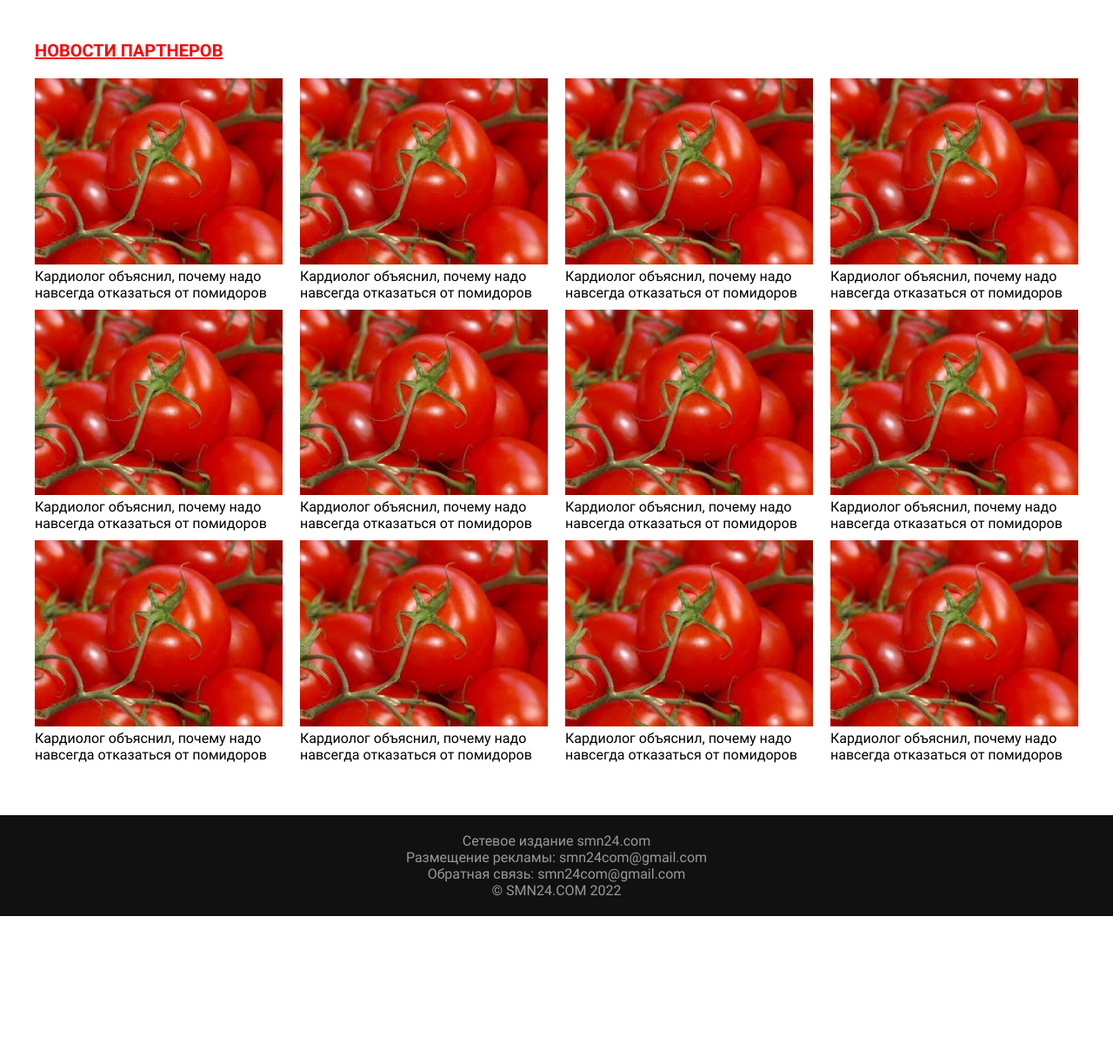
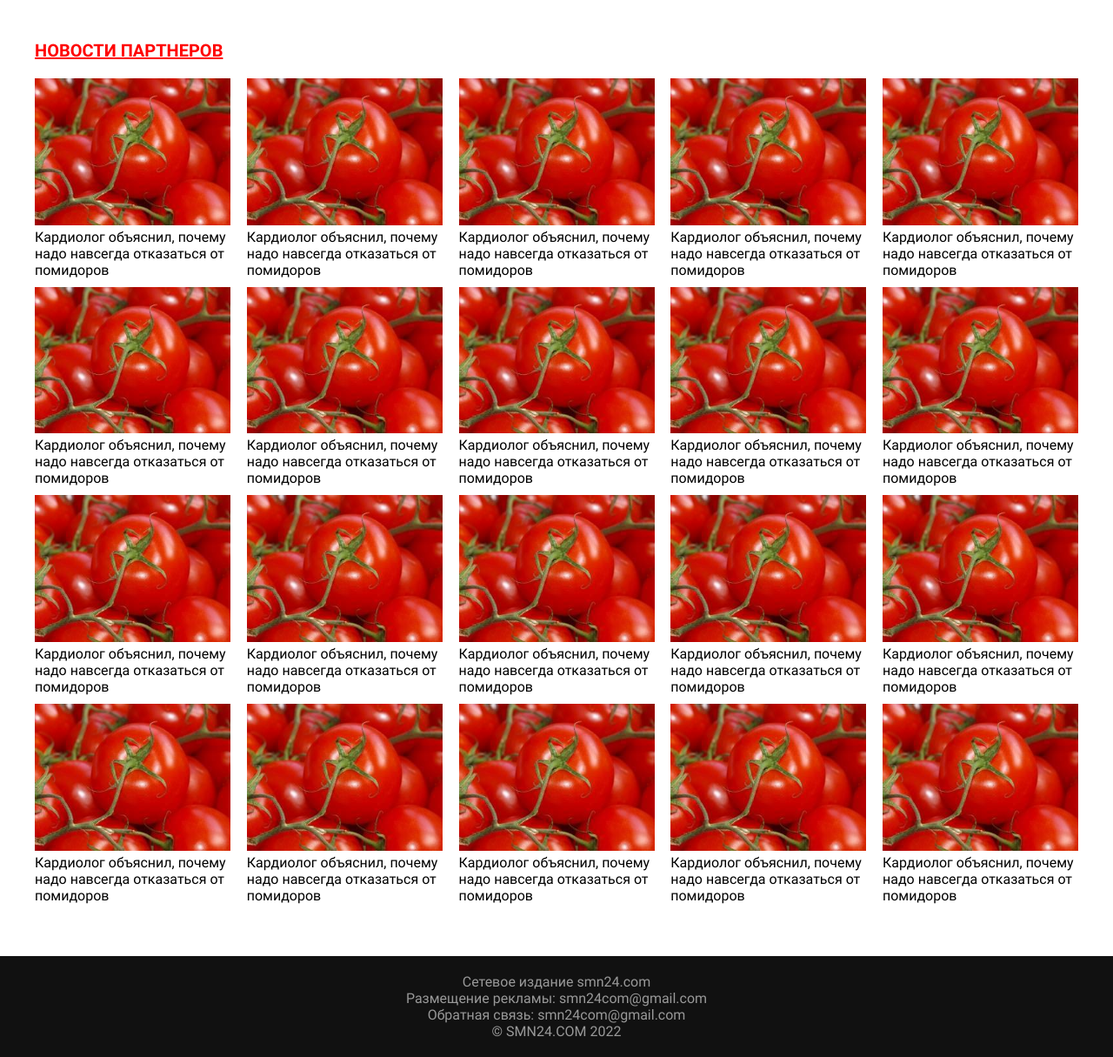
Before and after one commit to estydaven/smn24-2, a plain HTML site: page full.html in a window 1280 px wide. Shown: the part 1883-3098 px from the top of the page at 87% size. Before the commit the page ends 2936 px from the top, so only its background shows below. Drawn offline with Linux system fonts and the light colour scheme.

Commit message:
add blocks

```diff
--- a/css/styles.css
+++ b/css/styles.css
@@ -430,7 +430,7 @@ body {
     padding-bottom: 10px;
 }
 .preview__block_second {
-    width: calc(100% / 4 - 15px);
+    width: calc(100% / 5 - 15px);
 }
 .article {
     margin-bottom: 30px;
--- a/full.html
+++ b/full.html
@@ -216,54 +216,86 @@
             <div class="content content_wrap">
                 <h2 class="preview__title">Новости партнеров</h2>
                 <div class="preview__inner">
-                    <div class="preview__block preview__block_full preview__block_second">
+                    <a href="full.html" class="preview__block preview__block_second">
                         <img src="images/image12.jpg" alt="" class="preview__image">
                         <p class="preview__text">Кардиолог объяснил, почему надо навсегда отказаться от помидоров</p>
-                    </div>
-                    <div class="preview__block preview__block_full preview__block_second">
+                    </a>
+                    <a href="full.html" class="preview__block preview__block_second">
                         <img src="images/image12.jpg" alt="" class="preview__image">
                         <p class="preview__text">Кардиолог объяснил, почему надо навсегда отказаться от помидоров</p>
-                    </div>
-                    <div class="preview__block preview__block_full preview__block_second">
+                    </a>
+                    <a href="full.html" class="preview__block preview__block_second">
                         <img src="images/image12.jpg" alt="" class="preview__image">
                         <p class="preview__text">Кардиолог объяснил, почему надо навсегда отказаться от помидоров</p>
-                    </div>
-                    <div class="preview__block preview__block_full preview__block_second">
+                    </a>
+                    <a href="full.html" class="preview__block preview__block_second">
                         <img src="images/image12.jpg" alt="" class="preview__image">
                         <p class="preview__text">Кардиолог объяснил, почему надо навсегда отказаться от помидоров</p>
-                    </div>
-                    <div class="preview__block preview__block_full preview__block_second">
+                    </a>
+                    <a href="full.html" class="preview__block preview__block_second">
                         <img src="images/image12.jpg" alt="" class="preview__image">
                         <p class="preview__text">Кардиолог объяснил, почему надо навсегда отказаться от помидоров</p>
-                    </div>
-                    <div class="preview__block preview__block_full preview__block_second">
+                    </a>
+                    <a href="full.html" class="preview__block preview__block_second">
                         <img src="images/image12.jpg" alt="" class="preview__image">
                         <p class="preview__text">Кардиолог объяснил, почему надо навсегда отказаться от помидоров</p>
-                    </div>
-                    <div class="preview__block preview__block_full preview__block_second">
+                    </a>
+                    <a href="full.html" class="preview__block preview__block_second">
                         <img src="images/image12.jpg" alt="" class="preview__image">
                         <p class="preview__text">Кардиолог объяснил, почему надо навсегда отказаться от помидоров</p>
-                    </div>
-                    <div class="preview__block preview__block_full preview__block_second">
+                    </a>
+                    <a href="full.html" class="preview__block preview__block_second">
                         <img src="images/image12.jpg" alt="" class="preview__image">
                         <p class="preview__text">Кардиолог объяснил, почему надо навсегда отказаться от помидоров</p>
-                    </div>
-                    <div class="preview__block preview__block_full preview__block_second">
+                    </a>
+                    <a href="full.html" class="preview__block preview__block_second">
                         <img src="images/image12.jpg" alt="" class="preview__image">
                         <p class="preview__text">Кардиолог объяснил, почему надо навсегда отказаться от помидоров</p>
-                    </div>
-                    <div class="preview__block preview__block_full preview__block_second">
+                    </a>
+                    <a href="full.html" class="preview__block preview__block_second">
                         <img src="images/image12.jpg" alt="" class="preview__image">
                         <p class="preview__text">Кардиолог объяснил, почему надо навсегда отказаться от помидоров</p>
-                    </div>
-                    <div class="preview__block preview__block_full preview__block_second">
+                    </a>
+                    <a href="full.html" class="preview__block preview__block_second">
                         <img src="images/image12.jpg" alt="" class="preview__image">
                         <p class="preview__text">Кардиолог объяснил, почему надо навсегда отказаться от помидоров</p>
-                    </div>
-                    <div class="preview__block preview__block_full preview__block_second">
+                    </a>
+                    <a href="full.html" class="preview__block preview__block_second">
                         <img src="images/image12.jpg" alt="" class="preview__image">
                         <p class="preview__text">Кардиолог объяснил, почему надо навсегда отказаться от помидоров</p>
-                    </div>
+                    </a>
+                    <a href="full.html" class="preview__block preview__block_second">
+                        <img src="images/image12.jpg" alt="" class="preview__image">
+                        <p class="preview__text">Кардиолог объяснил, почему надо навсегда отказаться от помидоров</p>
+                    </a>
+                    <a href="full.html" class="preview__block preview__block_second">
+                        <img src="images/image12.jpg" alt="" class="preview__image">
+                        <p class="preview__text">Кардиолог объяснил, почему надо навсегда отказаться от помидоров</p>
+                    </a>
+                    <a href="full.html" class="preview__block preview__block_second">
+                        <img src="images/image12.jpg" alt="" class="preview__image">
+                        <p class="preview__text">Кардиолог объяснил, почему надо навсегда отказаться от помидоров</p>
+                    </a>
+                    <a href="full.html" class="preview__block preview__block_second">
+                        <img src="images/image12.jpg" alt="" class="preview__image">
+                        <p class="preview__text">Кардиолог объяснил, почему надо навсегда отказаться от помидоров</p>
+                    </a>
+                    <a href="full.html" class="preview__block preview__block_second">
+                        <img src="images/image12.jpg" alt="" class="preview__image">
+                        <p class="preview__text">Кардиолог объяснил, почему надо навсегда отказаться от помидоров</p>
+                    </a>
+                    <a href="full.html" class="preview__block preview__block_second">
+                        <img src="images/image12.jpg" alt="" class="preview__image">
+                        <p class="preview__text">Кардиолог объяснил, почему надо навсегда отказаться от помидоров</p>
+                    </a>
+                    <a href="full.html" class="preview__block preview__block_second">
+                        <img src="images/image12.jpg" alt="" class="preview__image">
+                        <p class="preview__text">Кардиолог объяснил, почему надо навсегда отказаться от помидоров</p>
+                    </a>
+                    <a href="full.html" class="preview__block preview__block_second">
+                        <img src="images/image12.jpg" alt="" class="preview__image">
+                        <p class="preview__text">Кардиолог объяснил, почему надо навсегда отказаться от помидоров</p>
+                    </a>
                 </div>
             </div>
         </div>
```
Also changed, not shown: promo.html (+32 -0 lines).
